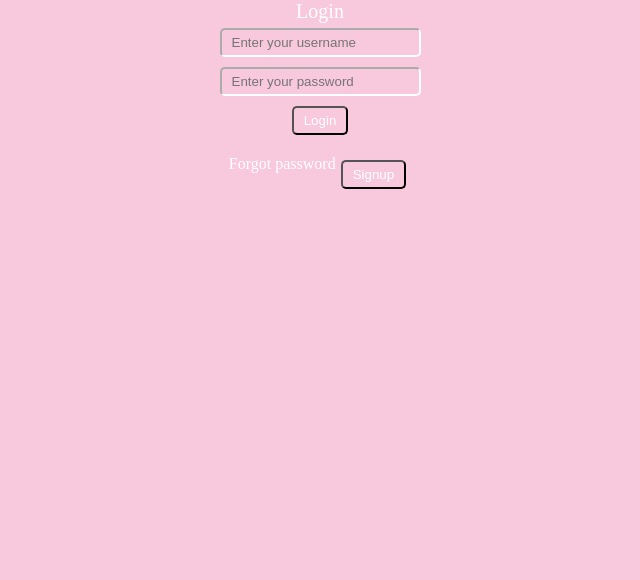
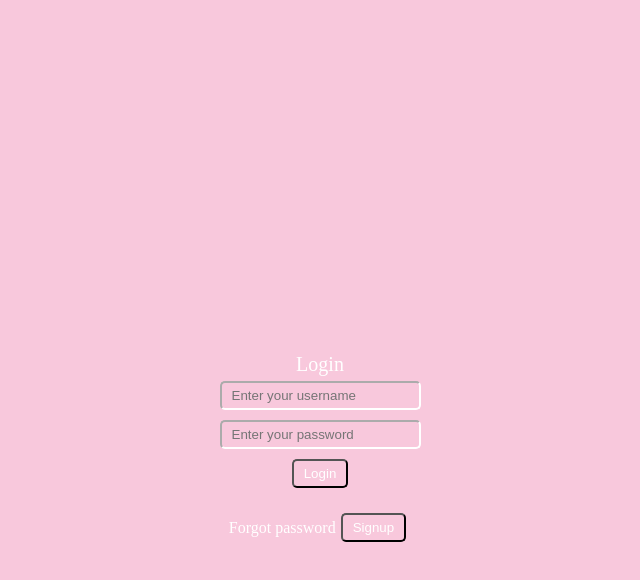
Before and after one commit to JaeBrian/divvy, a React app: page / in a window 1280 px wide. Shown: the top 580 px of the page, without its empty margins (320-960 px from the left). Built offline with nearby package versions, Linux system fonts and the light colour scheme.

Commit message:
fixed footer text alignment

```diff
--- a/src/client/components/Login.jsx
+++ b/src/client/components/Login.jsx
@@ -61,7 +61,9 @@ const Login = () => {
         />
       </div>
       <div className='footerContainer'>
-        Forgot password
+        <div className='footerText'>
+          Forgot password
+        </div>
         <input
           className='inputButton'
           type='button'
--- a/src/client/styles/Login.scss
+++ b/src/client/styles/Login.scss
@@ -1,4 +1,5 @@
 .mainContainer {
+  height: 900px;
   display: flex;
   flex-direction: column;
   align-items: center;
@@ -31,3 +32,9 @@
   display: flex;
   margin-top: 15px;
 }
+
+.footerText {
+  text-align: center;
+  margin-top: auto;
+  margin-bottom: auto;
+}
```
